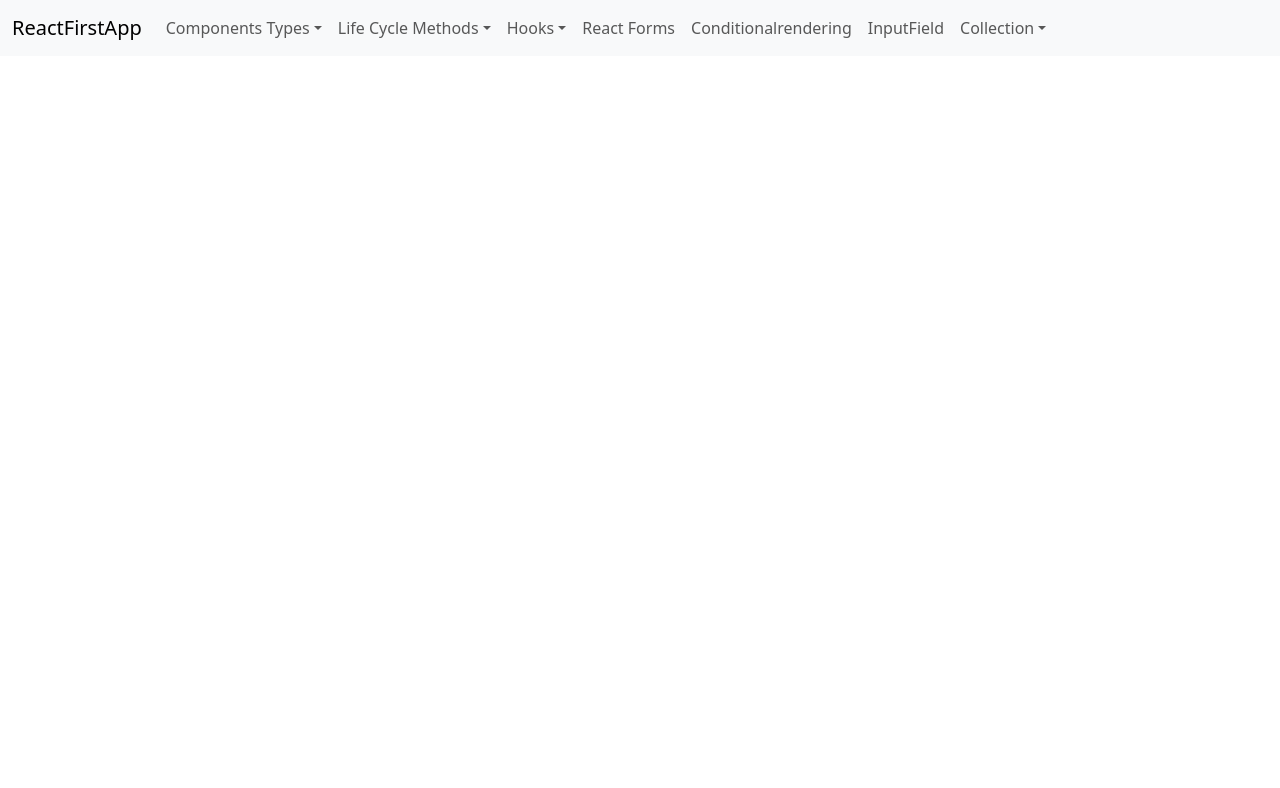
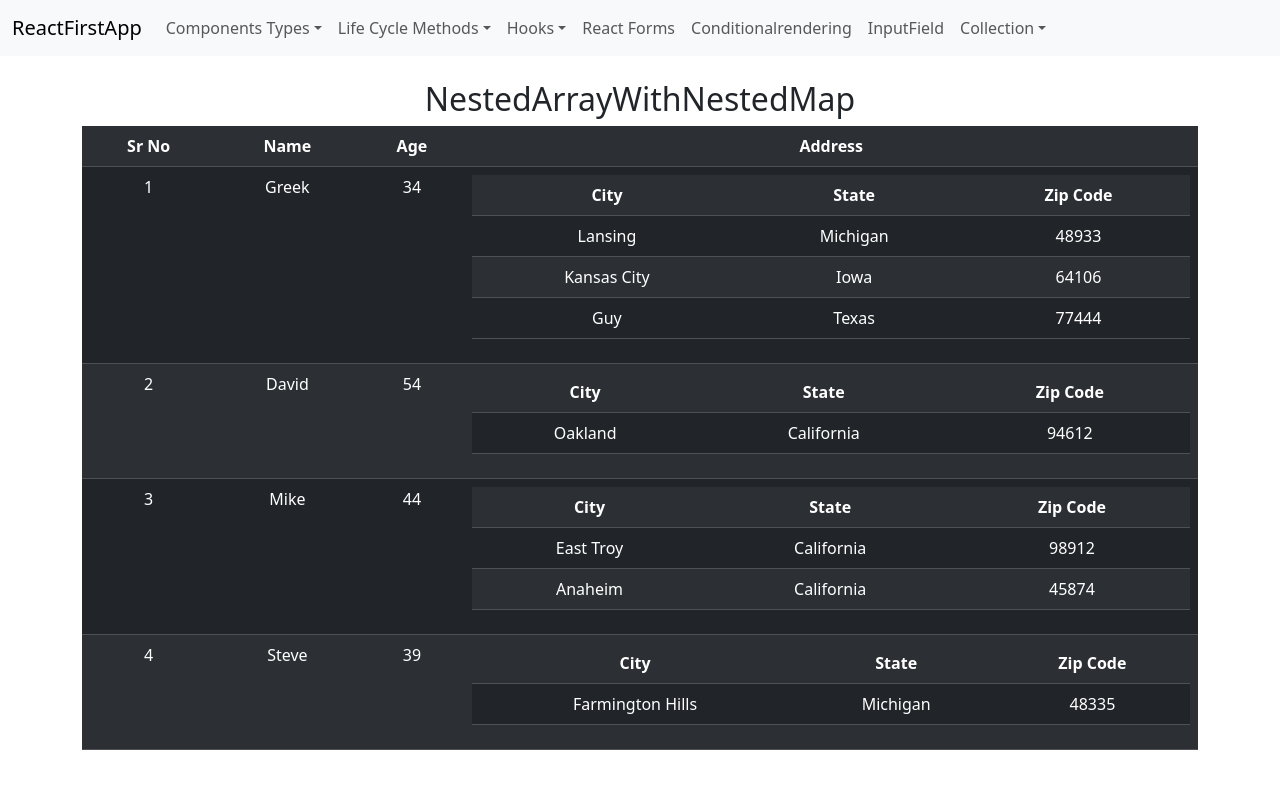
Before and after one commit to prasadkadam186/reactfirstapp, a React (Create React App) app: page /NestedArray in a window 1280 px wide. Shown: the top 788 px of the page. Built offline with nearby package versions, Linux system fonts and the light colour scheme.

Commit message:
NestedArrayWithNestedMap implementation completed sucessfully

```diff
--- a/src/App.js
+++ b/src/App.js
@@ -17,6 +17,7 @@ import UserEffectHook from './Hooks/UseEffectHooks'
 import UseEffectWithConditionOnState from './Hooks/UseEffectWithConditionOnState'
 import UseEffectWithConditionForPropsParent from './Hooks/UseEffectWithConditionForPropsParent'
 import ArrayListWithMap from './Collection/ArrayListWithMap'
+import NestedArray from './Collection/NestedArray'
 import 'bootstrap/dist/css/bootstrap.min.css';
 
 function App() {
@@ -51,6 +52,7 @@ function App() {
             <Route path='UseEffectWithConditionOnState' element={<UseEffectWithConditionOnState/>}/>
             <Route path='UseEffectWithConditionForPropsParent' element={<UseEffectWithConditionForPropsParent/>}/>
             <Route path='ArrayListWithMap' element={<ArrayListWithMap/>}/>
+            <Route path='NestedArray' element={<NestedArray/>}/>
           </Routes>
         </div>
       </Router>
--- /dev/null
+++ b/src/Collection/NestedArray.js
@@ -0,0 +1,77 @@
+import { Table } from 'react-bootstrap'
+function NestedArray() {
+    const personData = [
+        {
+            name: "Greek", age: "34", address: [
+                { city: "Lansing", state: "Michigan", zipCode: "48933" },
+                { city: "Kansas City", state: "Iowa", zipCode: "64106" },
+                { city: "Guy", state: "Texas", zipCode: "77444" }
+            ]
+        },
+        {
+            name: "David", age: "54", address: [
+                { city: "Oakland", state: "California", zipCode: "94612" }
+            ]
+        },
+        {
+            name: "Mike", age: "44", address: [
+                { city: "East Troy", state: "California", zipCode: "98912" },
+                { city: "Anaheim", state: "California", zipCode: "45874" },
+            ]
+        },
+        {
+            name: "Steve", age: "39", address: [
+                { city: "Farmington Hills", state: "Michigan", zipCode: "48335" }
+            ]
+        }
+
+    ]
+    return (
+        <div className="nestedArrayWithNestedMap">
+            <h2>NestedArrayWithNestedMap</h2>
+            {/* UI Code for personData array */}
+            <Table variant='dark' striped >
+                <tbody>
+                    <tr>
+                        <th>Sr No</th>
+                        <th>Name</th>
+                        <th>Age</th>
+                        <th>Address</th>
+                    </tr>
+                    {
+                        personData.map((item, index) => (
+                            <tr>
+                                <td>{index + 1}</td>
+                                <td>{item.name}</td>
+                                <td>{item.age}</td>
+                                <td>
+                                    {/* For Address array  */}
+                                    <Table variant='dark' striped>
+                                        <tbody>
+                                            <tr>
+                                                <th>City</th>
+                                                <th>State</th>
+                                                <th>Zip Code</th>
+                                            </tr>
+                                            {
+                                                item.address.map((result) => (
+                                                    <tr>
+                                                        <td>{result.city}</td>
+                                                        <td>{result.state}</td>
+                                                        <td>{result.zipCode}</td>
+                                                    </tr>
+                                                ))
+                                            }
+                                        </tbody>
+                                    </Table>
+
+                                </td>
+                            </tr>
+                        ))
+                    }
+                </tbody>
+            </Table>
+        </div>
+    )
+}
+export default NestedArray;
--- a/src/navbar/navbar.js
+++ b/src/navbar/navbar.js
@@ -106,6 +106,9 @@ function Navbar() {
                                     <li>
                                         <Link className="dropdown-item" to="ArrayListWithMap">ArrayListWithMap</Link>
                                     </li>
+                                     <li>
+                                        <Link className="dropdown-item" to="NestedArray">NestedArrayWithNestedMap</Link>
+                                    </li>
                                 </ul>
                             </li>
                         </ul>
```
